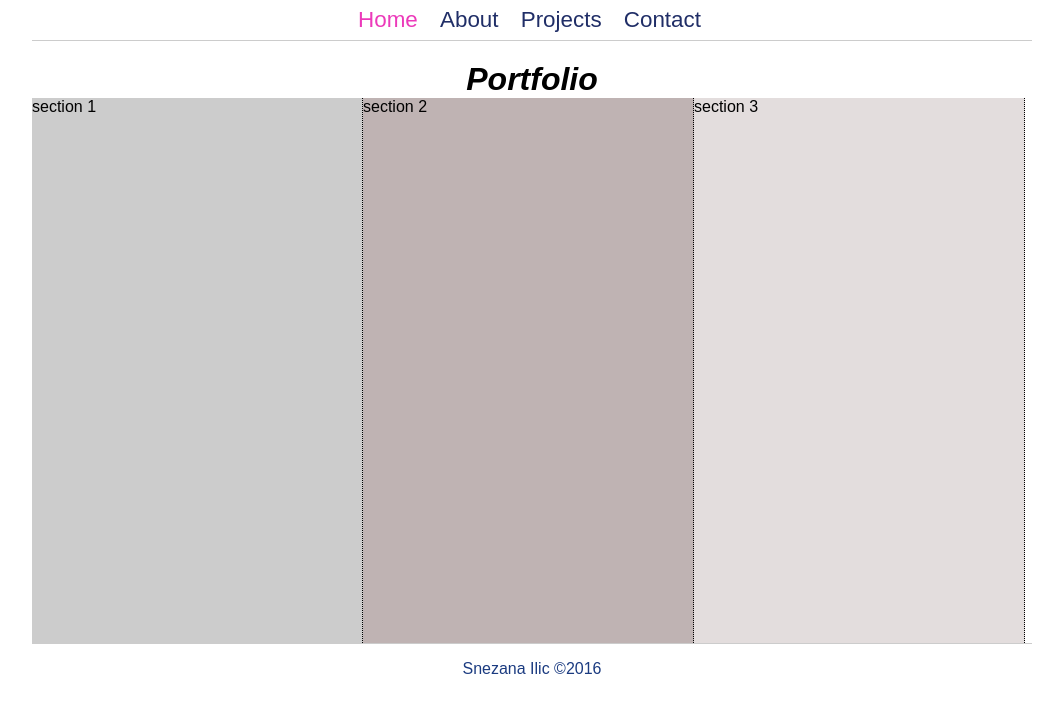
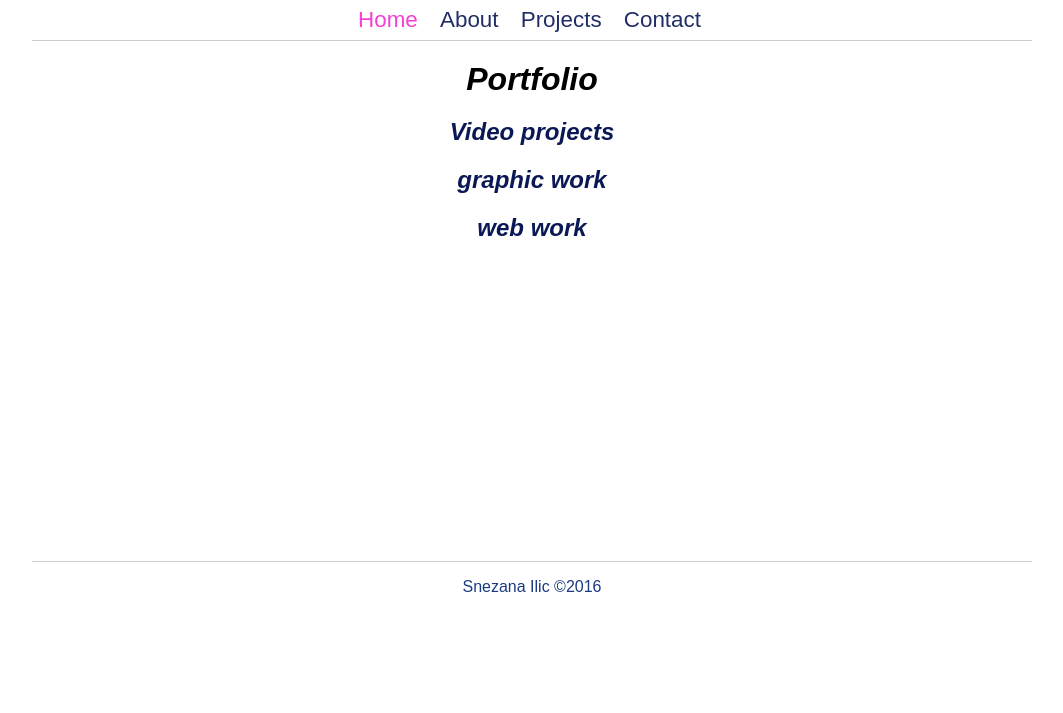
Before and after one commit to snesqa/mod2-first-assignment, a PHP site: page /index.php in a window 1280 px wide. Shown: the top 713 px of the page, without its empty margins (108-1171 px from the left). Run offline with PHP 8.4, Linux system fonts and the light colour scheme; some libraries are stand-ins or nearby versions.

Commit message:
css changes

```diff
--- a/css/style.css
+++ b/css/style.css
@@ -1,7 +1,6 @@
 @import 'https://fonts.googleapis.com/css?family=Open+Sans:300,400,400i';
 /* Style for mod2 ex1 by Snezana Ilic - multimedia design cphbusiness academy 2016 */
-*{margin:0;
-	padding:0;}
+*{margin:0;	padding:0;}
 body{
 	font-family:'Open-Sans', sans-serif;
 }
@@ -37,17 +36,18 @@ nav li a{
 	text-decoration:none;
 	color: #202E67;
 }
+/*nth:child() - allows to target a specific element, giving the menu links different active state colours*/
 li:nth-child(1) a.active{
-	color: #EC3ABA;
+	color: #f440d3;
 }
 li:nth-child(2) a.active{
-	color: #30F6EF;
+	color: #2bb2fc;
 }
 li:nth-child(3) a.active{
-	color: #FA731F;
+	color: #f9b630;
 }
 li:nth-child(4) a.active{
-	color: #6C4CED;
+	color: #41f266;
 }
 #content{
 	width:1000px;
@@ -55,32 +55,16 @@ li:nth-child(4) a.active{
 	margin:0 auto;
 
 }
-section{
-	width:33%;
-	height:545px;
-	border-right:1px dotted #000;
-	background-color: #E3DDDD;
-	float:left;
-}
-section:nth-child(2){
-	width:33%;
-	height:545px;
-	border-right:1px dotted #000;
-	background-color:#cccccc;
-	float:left;
-}
-section:nth-child(3){
-	width:33%;
-	height:545px;
-	border-right:1px dotted #000;
-	background-color: #BFB3B3;
-	float:left;
-}
-
 #content h1{
 	text-align:center;
 	margin-top:2%;
 	font-style:italic;
+}
+#content h2{
+	text-align:center;
+	margin-top:2%;
+	font-style:italic;
+	color:#0A1856;
 }
 
 #footer-info{
--- a/includes/footer.php
+++ b/includes/footer.php
@@ -1,3 +1,6 @@
 <footer>
 	<div id="footer-info">Snezana Ilic &copy;20<?php echo date('y'); ?></div>
+    <!--http://php.net/manual/en/function.date.php
+    	The date function automaticly keeps the year up to date at the bottom of the page.
+    -->
 </footer>
--- a/includes/header.php
+++ b/includes/header.php
@@ -2,6 +2,6 @@
 <html>
 <head>
 <meta charset="UTF-8">
-<title><?php echo $pageTitle; ?></title>
+<title><?php echo $pageTitle; ?></title><!-- Here $pageTitle outputs or echos the page title declared and given a value on each site page  -->
 <link rel="stylesheet" type="text/css" href="css/style.css">
 </head>
--- a/index.php
+++ b/index.php
@@ -1,6 +1,7 @@
 <?php
-	$pageTitle = "Portfolio";
-    include 'includes/header.php';
+	$pageTitle = "Portfolio"; /*$pageTitle is a variable declared and given the string value of "Portfolio" , which will be output as title in the browser tab on the specific page.
+	*/
+    include 'includes/header.php'; //header.php contains the html doctype to end head tag.
 ?>
     <body>
         <nav>
@@ -13,9 +14,9 @@ The include expression includes the file where the code(<?php// include 'include
         <div id="content">
         <h1>Portfolio</h1>
 
-<section>section 1</section>
-<section>section 2</section>
-<section>section 3</section>
+        <h2>Video projects</h2>
+        <h2>graphic work</h2>
+        <h2>web work</h2>
 
 
 
--- a/me.php
+++ b/me.php
@@ -1,5 +1,5 @@
 <?php
-	$pageTitle = "me";
+	$pageTitle = "About";
     include 'includes/header.php';
 ?>
 
```
Lines whose indentation alone changed are shown as unchanged.
